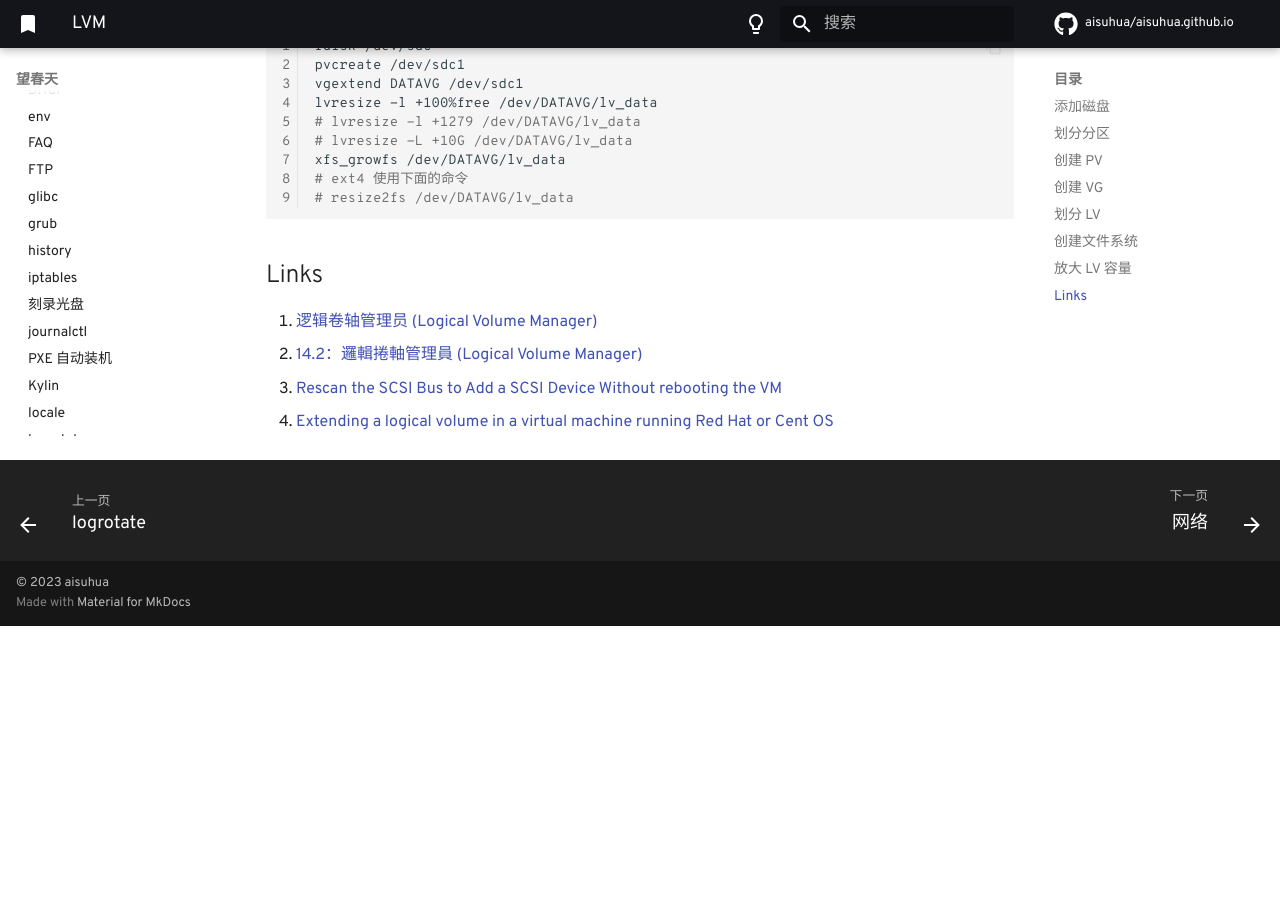
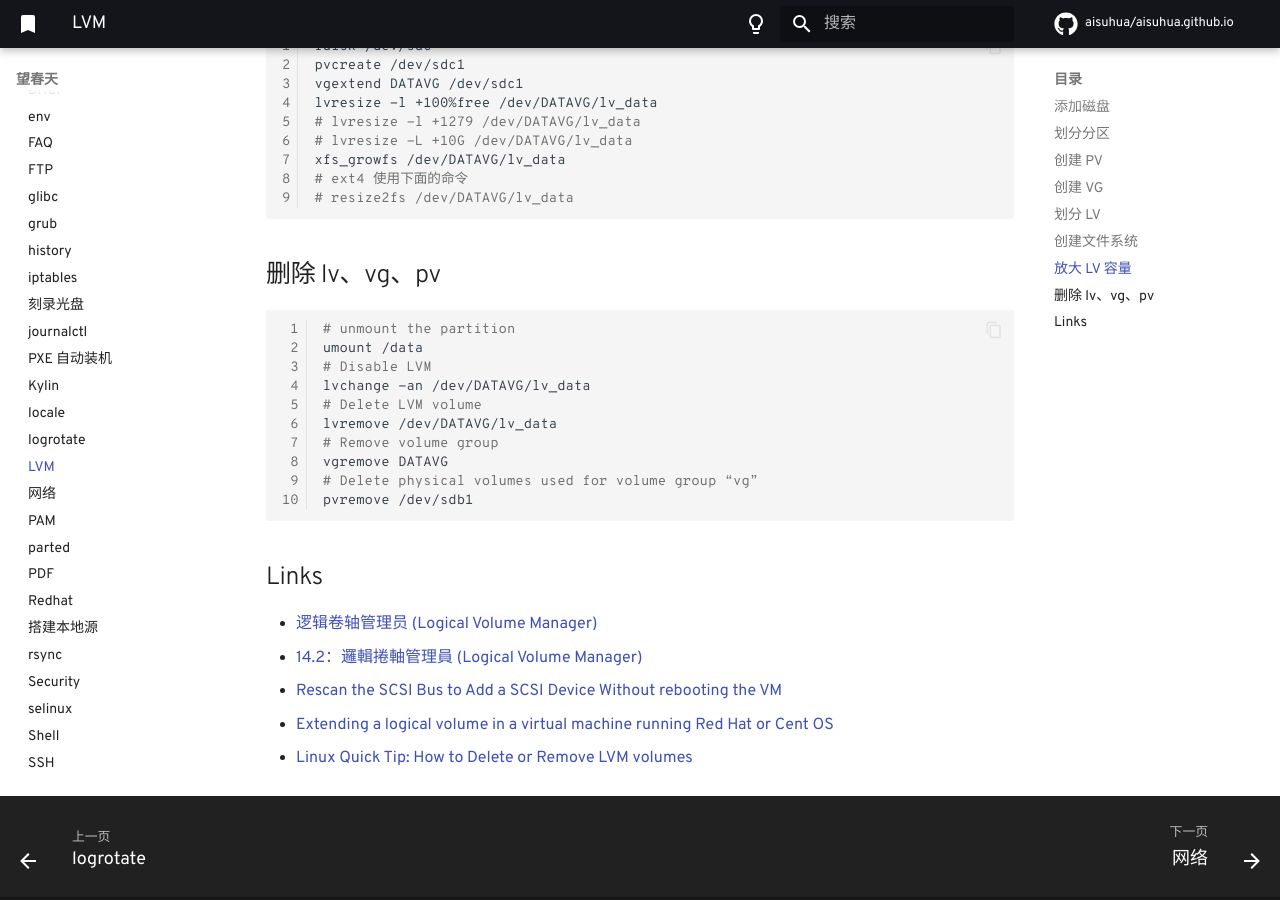
Before and after one commit to aisuhua/aisuhua.github.io, an MkDocs documentation site: the page built from docs/linux/lvm.md, in a window 1280 px wide and 900 px high, scrolled down 1923 px. Built offline with MkDocs 1.6.1 and Material for MkDocs 9.7.7, drawn with Linux system fonts in a browser that asks for light colours; comment, search, counter and statistics services are not loaded; before the commit the page ends 2549 px from its top, so only the background shows below that.

Commit message:
skills.md NetworkManager.md

````diff
--- a/docs/linux/lvm.md
+++ b/docs/linux/lvm.md
@@ -99,9 +99,25 @@ xfs_growfs /dev/DATAVG/lv_data
 # resize2fs /dev/DATAVG/lv_data
 ```
 
+## 删除 lv、vg、pv
+
+```sh
+# unmount the partition
+umount /data
+# Disable LVM
+lvchange -an /dev/DATAVG/lv_data
+# Delete LVM volume
+lvremove /dev/DATAVG/lv_data
+# Remove volume group
+vgremove DATAVG
+# Delete physical volumes used for volume group “vg”
+pvremove /dev/sdb1
+```
+
 ## Links
 
-1. [逻辑卷轴管理员 (Logical Volume Manager)](http://cn.linux.vbird.org/linux_basic/0420quota.php#lvm)
-1. [14.2：邏輯捲軸管理員 (Logical Volume Manager)](https://linux.vbird.org/linux_basic_train/centos8/unit14.php#14.2)
-1. [Rescan the SCSI Bus to Add a SCSI Device Without rebooting the VM](https://www.cyberciti.biz/tips/vmware-add-a-new-hard-disk-without-rebooting-guest.html)
-2. [Extending a logical volume in a virtual machine running Red Hat or Cent OS](https://kb.vmware.com/s/article/1006371)
+- [逻辑卷轴管理员 (Logical Volume Manager)](http://cn.linux.vbird.org/linux_basic/0420quota.php#lvm)
+- [14.2：邏輯捲軸管理員 (Logical Volume Manager)](https://linux.vbird.org/linux_basic_train/centos8/unit14.php#14.2)
+- [Rescan the SCSI Bus to Add a SCSI Device Without rebooting the VM](https://www.cyberciti.biz/tips/vmware-add-a-new-hard-disk-without-rebooting-guest.html)
+- [Extending a logical volume in a virtual machine running Red Hat or Cent OS](https://kb.vmware.com/s/article/1006371)
+- [Linux Quick Tip: How to Delete or Remove LVM volumes](https://faun.pub/linux-quick-tip-how-to-delete-or-remove-lvm-volumes-7df4447102af)
````
Also changed, not shown: docs/ansible/skills.md (+18 -0 lines).
